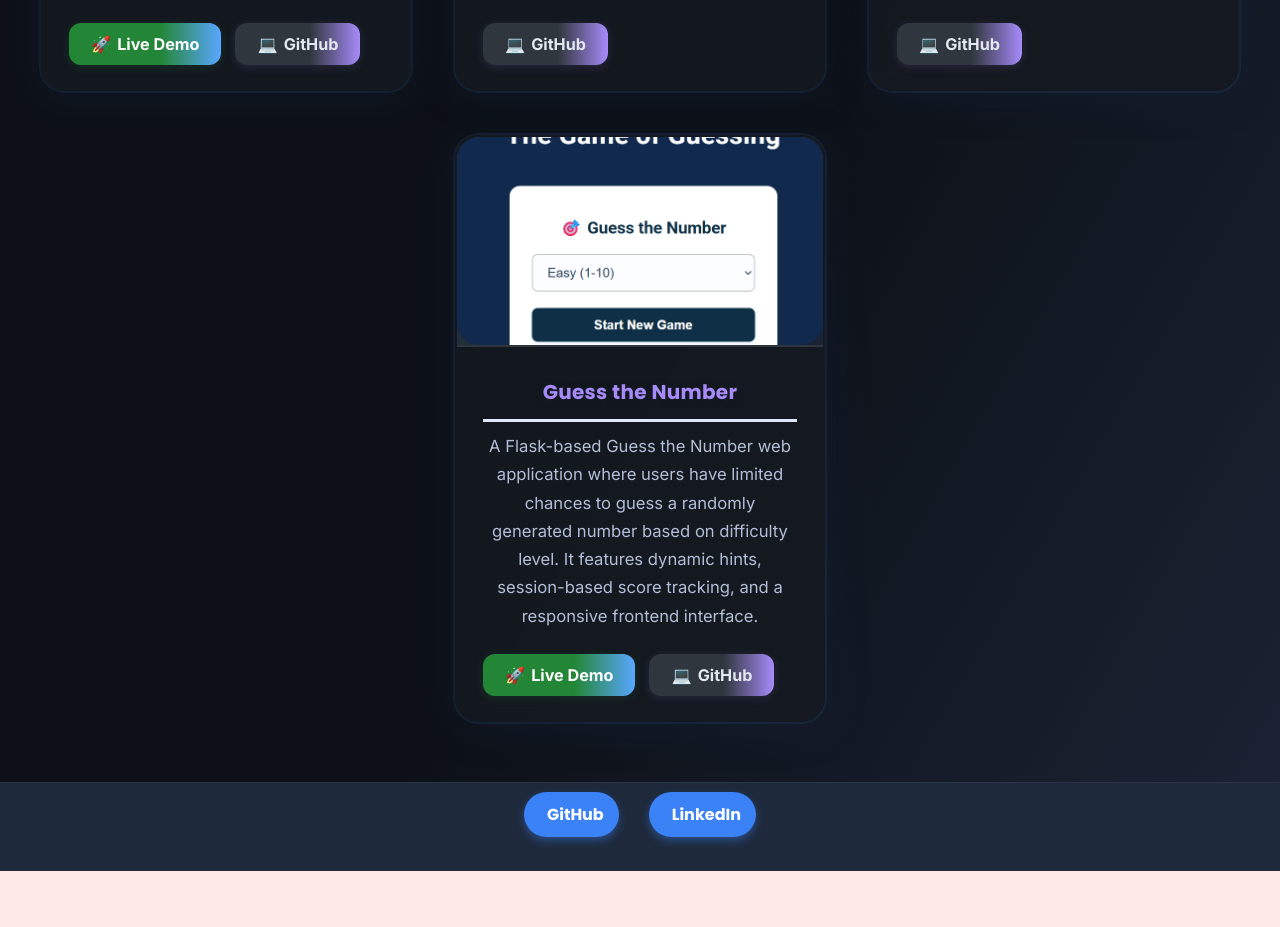
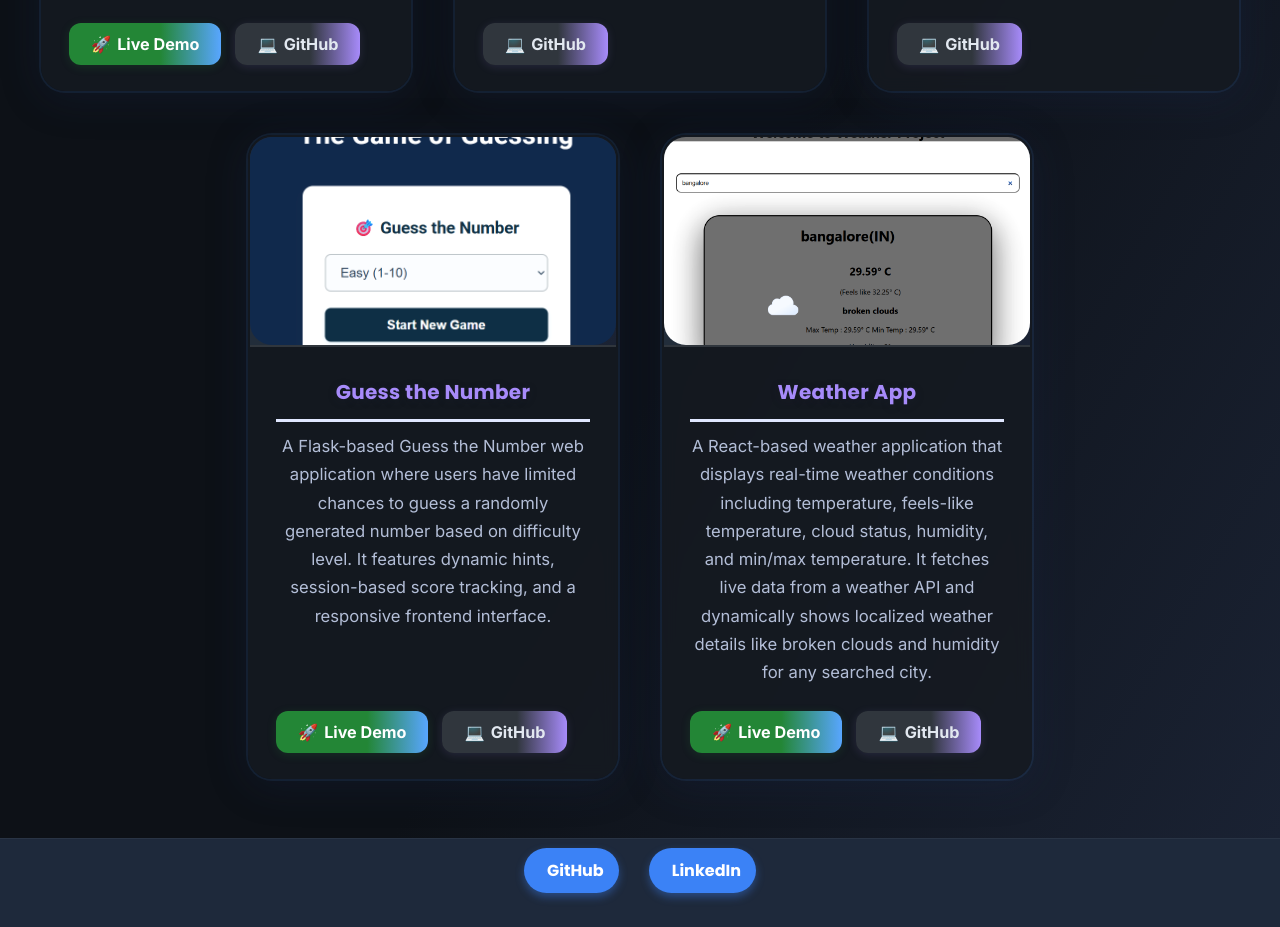
Before and after one commit to tejasmb03/My_Portfolio, a React (Create React App) app: page /projects in a window 1280 px wide. Shown: the part 880-1807 px from the top of the page. Before the commit the page ends 1751 px from the top, so only its background shows below. Built offline with nearby package versions, Linux system fonts and the light colour scheme.

Commit message:
Updated React portfolio

```diff
--- a/src/components/Projects.js
+++ b/src/components/Projects.js
@@ -36,6 +36,14 @@ const projects = [
     liveDemo: "https://guess-the-number-ealt.onrender.com/",
     github: "https://github.com/tejasmb03/guess_the_number.git",
 
+  },
+   {
+    id: 5,
+    title: "Weather App",
+    description:
+      "A React-based weather application that displays real-time weather conditions including temperature, feels-like temperature, cloud status, humidity, and min/max temperature. It fetches live data from a weather API and dynamically shows localized weather details like broken clouds and humidity for any searched city.",
+    image: "/weather.png",
+    liveDemo: "https://tejas2003.netlify.app/",
   },
 ];
 
```
Also changed, not shown: public/weather.png (added).
